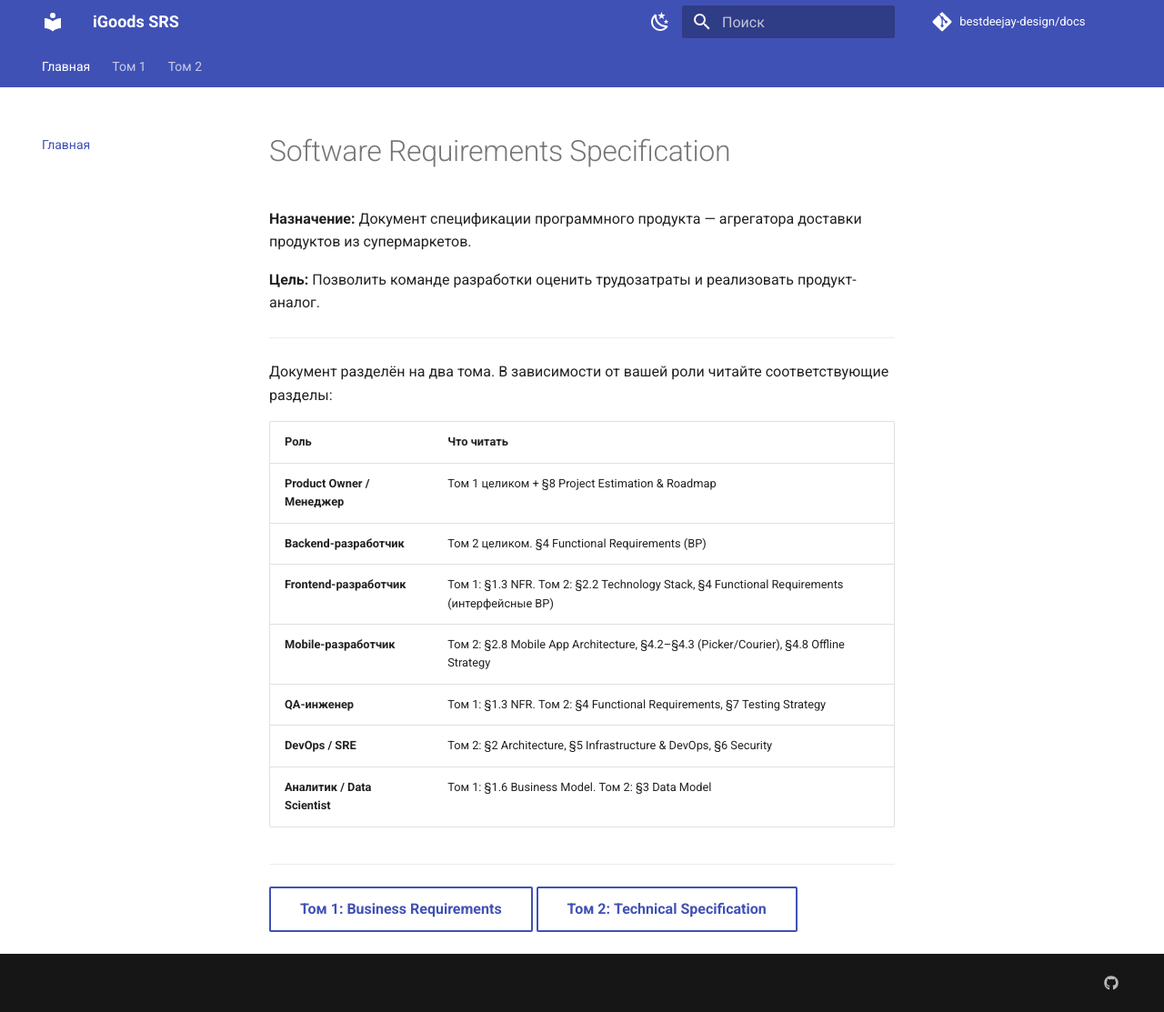
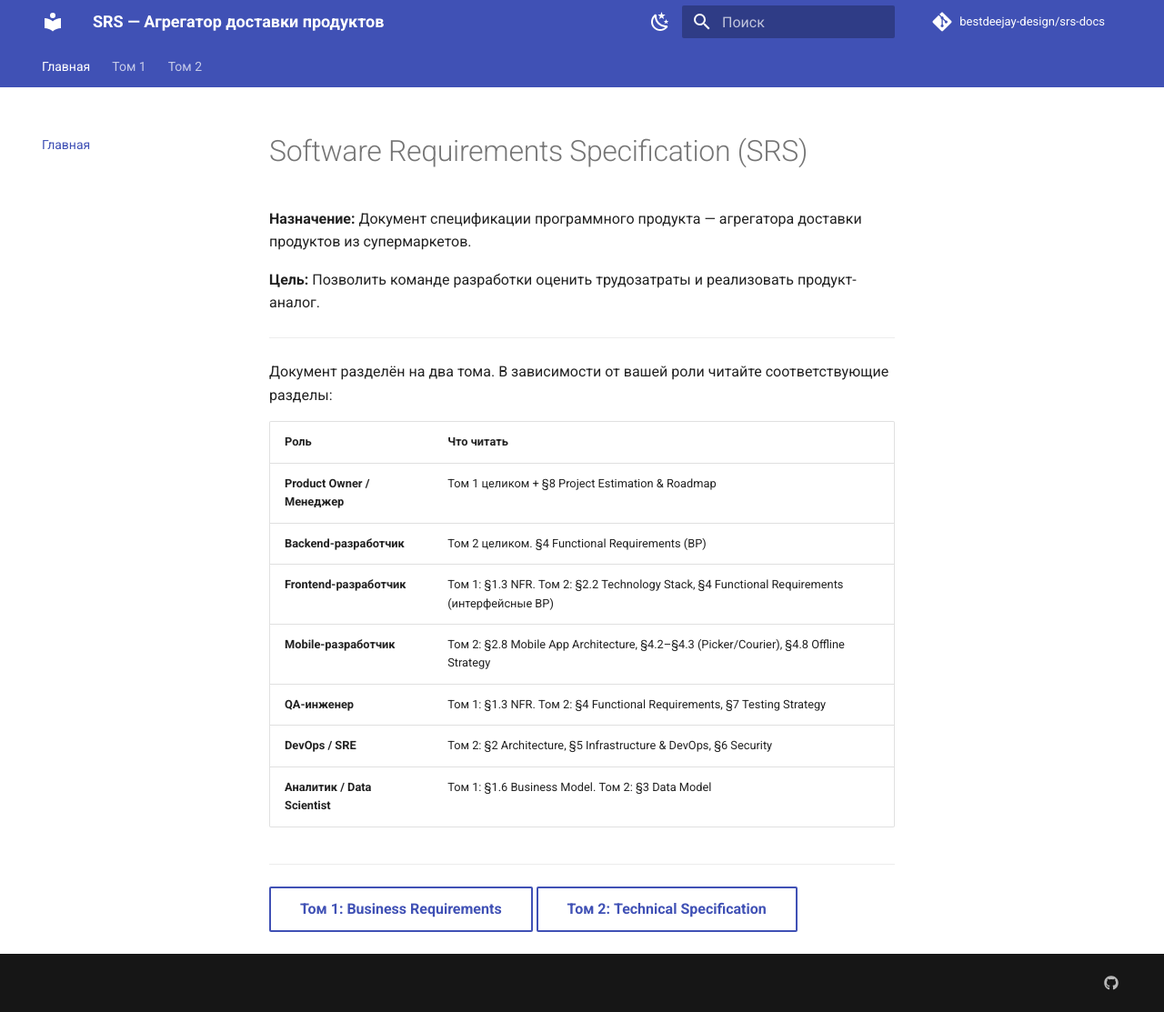
Before and after one commit to bestdeejay-design/srs-docs, an MkDocs documentation site: the page built from docs/index.md, in a window 1280 px wide and 1113 px high. Shown: the whole window at 91% size. Built offline with MkDocs 1.6.1 and Material for MkDocs 9.7.7, drawn with Linux system fonts in a browser that asks for light colours; comment, search, counter and statistics services are not loaded.

Commit message:
fix: remove service name references

```diff
--- a/docs/index.md
+++ b/docs/index.md
@@ -1,4 +1,4 @@
-# Software Requirements Specification
+# Software Requirements Specification (SRS)
 
 **Назначение:** Документ спецификации программного продукта — агрегатора доставки продуктов из супермаркетов.
 
--- a/mkdocs.yml
+++ b/mkdocs.yml
@@ -1,9 +1,8 @@
-site_name: iGoods SRS
+site_name: SRS — Агрегатор доставки продуктов
 site_description: Software Requirements Specification — агрегатор доставки продуктов
 site_author: iGoods Team
-repo_url: https://github.com/bestdeejay-design/docs
-repo_name: bestdeejay-design/docs
-edit_uri: edit/main/docs/docs/
+repo_url: https://github.com/bestdeejay-design/srs-docs
+repo_name: bestdeejay-design/srs-docs
 
 theme:
   name: material
```
